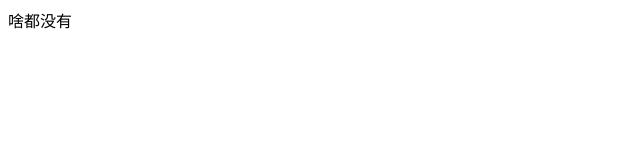
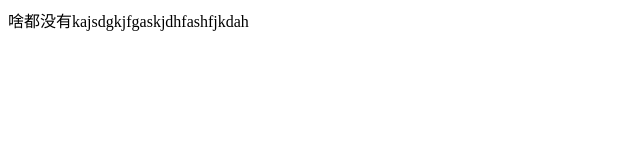
Before and after one commit to haohaoxing/Response, a plain HTML site: page index.html in a window 1280 px wide. Shown: the whole page, without its empty margins (0-640 px from the left). Drawn offline with Linux system fonts and the light colour scheme.

Commit message:
ajksdkjhajks

```diff
--- a/index.html
+++ b/index.html
@@ -6,7 +6,7 @@
 	</head>
 	<body>
 		<div class="box">
-			啥都没有
+			啥都没有kajsdgkjfgaskjdhfashfjkdah
 		</div>
 	</body>
 </html>
```
